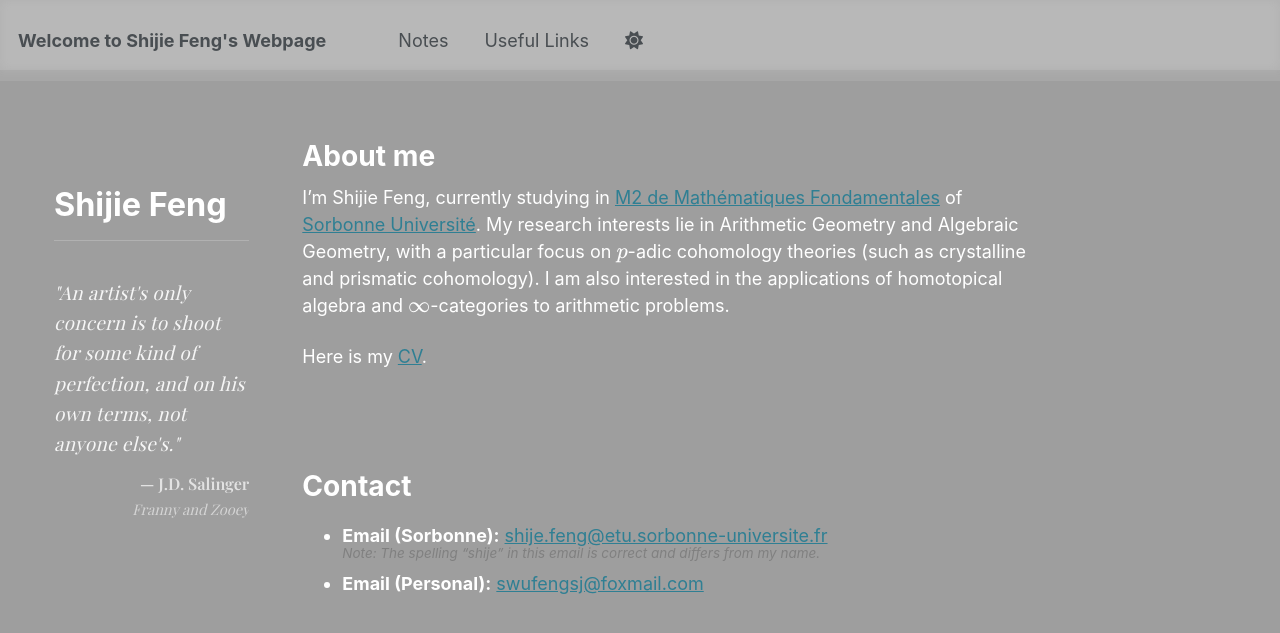
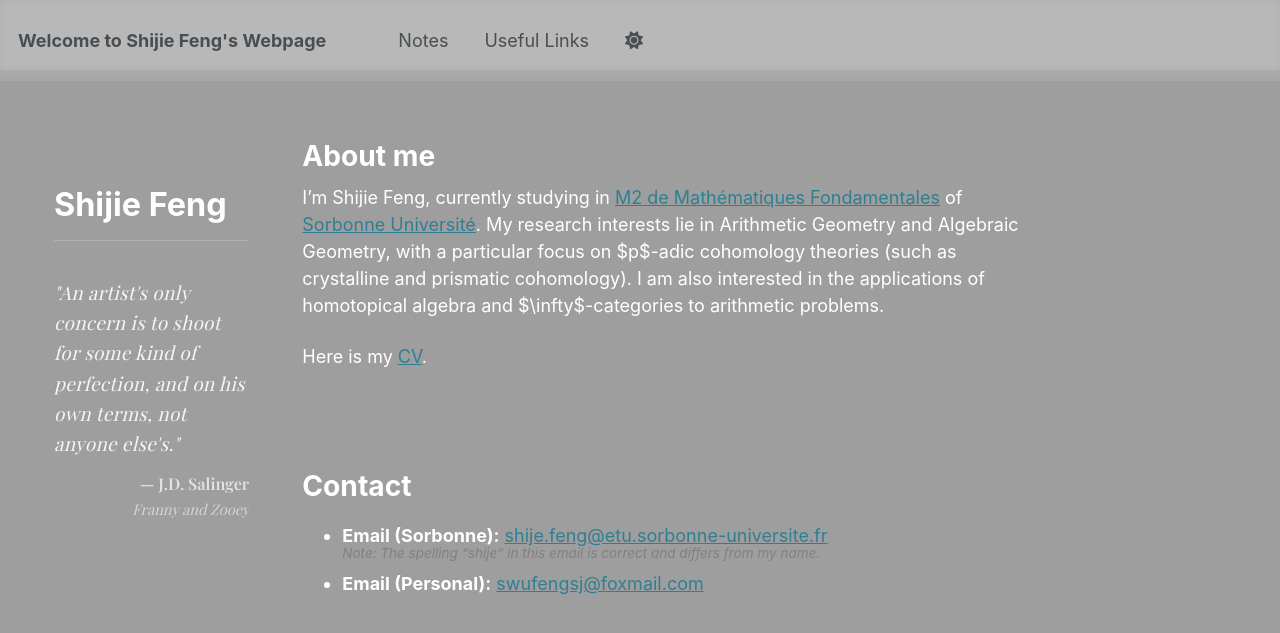
Before and after one commit to SHJFeng/SHJFeng.github.io, a Jekyll site: the page built from _pages/about.md, in a window 1280 px wide and 900 px high. Shown: the top 633 px of the window. Built offline with Jekyll 4.4.1, drawn with Linux system fonts in a browser that asks for light colours; some web fonts are replaced; part of the change alters nothing that is shown.

Commit message:
Update scripts.html

```diff
--- a/_includes/scripts.html
+++ b/_includes/scripts.html
@@ -1,6 +1,5 @@
 <script type="module" src="{{ base_path }}/assets/js/main.min.js"></script>
 <script nomodule src="{{ base_path }}/assets/js/main.min.js"></script>
-
 {% include analytics.html %}
 
 <script>
@@ -8,68 +7,57 @@ document.addEventListener("DOMContentLoaded", function() {
     const toggleBtn = document.getElementById("theme-toggle");
     const themeIcon = document.getElementById("theme-icon");
     const contentWrapper = document.getElementById("main-content-wrapper");
-    const body = document.body;
+    //  关键：获取 html 标签
+    const htmlEl = document.documentElement;
+    const bodyEl = document.body;
 
-    // --- A. 初始化：检查本地存储 ---
-    if (localStorage.getItem("theme") === "dark") {
-        body.classList.add("dark");
+    // --- A. 初始化状态同步 ---
+    // 因为 head 里已经设置了 html 的 class，这里主要是同步图标和 body
+    if (htmlEl.classList.contains("dark") || localStorage.getItem("theme") === "dark") {
+        htmlEl.classList.add("dark"); // 确保 html 有
+        bodyEl.classList.add("dark"); // body 也加上（双重保险）
         if(themeIcon) { themeIcon.classList.remove("fa-sun"); themeIcon.classList.add("fa-moon"); }
     }
 
-    // --- B. 滚动特效函数 (智能变色) ---
+    // --- B. 滚动特效 (保持不变) ---
     function updateBackground() {
         if (!contentWrapper) return;
-
         var scrollTop = window.pageYOffset || document.documentElement.scrollTop;
-        // 500px 距离达到最大不透明度 0.95
         var opacity = Math.min(scrollTop / 500, 0.95);
-        var isDark = body.classList.contains("dark");
+        // 判断依据：查 html 标签
+        var isDark = htmlEl.classList.contains("dark");
 
         if (isDark) {
-            // 夜间模式：黑幕 (RGBA 0,0,0)
             contentWrapper.style.backgroundColor = "rgba(0, 0, 0, " + opacity + ")";
-            // 夜间建议模糊稍微强一点
             contentWrapper.style.backdropFilter = "blur(" + (opacity * 15) + "px)";
         } else {
-            // 日间模式：白雾 (RGBA 255,255,255)
             contentWrapper.style.backgroundColor = "rgba(255, 255, 255, " + opacity + ")";
             contentWrapper.style.backdropFilter = "blur(" + (opacity * 10) + "px)";
         }
     }
-
-    // 绑定滚动事件
     window.addEventListener("scroll", updateBackground);
-    // 初始化执行一次
     updateBackground();
 
-    // --- C. 点击切换逻辑 ---
+    // --- C. 点击切换逻辑 (同步切换 html 和 body) ---
     if (toggleBtn) {
         toggleBtn.addEventListener("click", function(e) {
             e.preventDefault();
 
-            // 切换 dark 类
-            body.classList.toggle("dark");
+            //  同时切换两个地方
+            htmlEl.classList.toggle("dark");
+            bodyEl.classList.toggle("dark");
 
-            // 切换图标 和 存储设置
-            if (body.classList.contains("dark")) {
+            var isDark = htmlEl.classList.contains("dark");
+
+            if (isDark) {
                 localStorage.setItem("theme", "dark");
                 if(themeIcon) { themeIcon.classList.remove("fa-sun"); themeIcon.classList.add("fa-moon"); }
             } else {
                 localStorage.setItem("theme", "light");
                 if(themeIcon) { themeIcon.classList.remove("fa-moon"); themeIcon.classList.add("fa-sun"); }
             }
-
-            // 立即更新背景颜色 (不用等滚动)
             updateBackground();
         });
     }
 });
 </script>
-
-<script>
-  window.MathJax = {
-    tex: { inlineMath: [['$', '$'], ['\\(', '\\)']], displayMath: [['$$', '$$'], ['\\[', '\\]']] },
-    options: { skipHtmlTags: ['script', 'noscript', 'style', 'textarea', 'pre'] }
-  };
-</script>
-<script id="MathJax-script" async src="https://cdn.jsdelivr.net/npm/mathjax@3/es5/tex-mml-chtml.js"></script>
```
